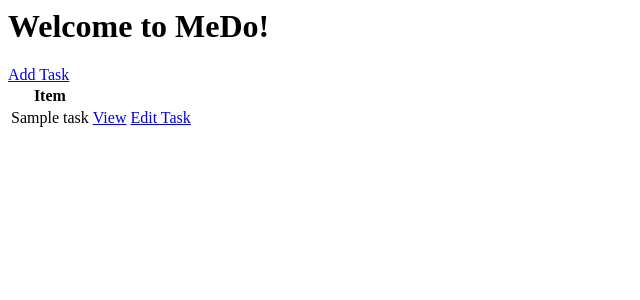
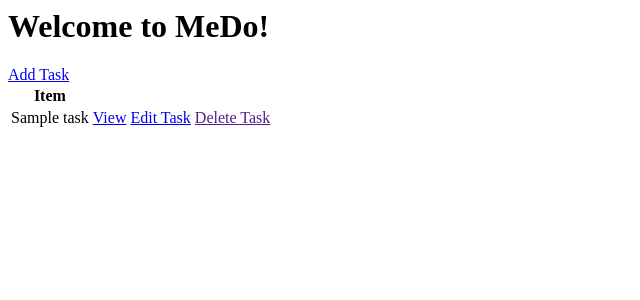
Before and after one commit to Rezurgat/MeDO, a Django app: page / in a window 1280 px wide. Shown: the top 300 px of the page, without its empty margins (0-640 px from the left). Run offline with Django 4.2, Linux system fonts and the light colour scheme; tables that the repository leaves empty hold one stand-in row (values such as "Sample post").

Commit message:
Started work with delete view

```diff
--- a/MeDO/todo/templates/todo/task_list.html
+++ b/MeDO/todo/templates/todo/task_list.html
@@ -12,6 +12,7 @@
         <td>{{ task.title }}</td>
         <td><a href="{% url 'task' task.id %}">View</a></td>
         <td><a href="{% url 'task-update' task.id %}">Edit Task</a></td>
+        <td><a href="">Delete Task</a></td>
     </tr>
     {% empty %}
         <h3>No items</h3>
--- a/MeDO/todo/views.py
+++ b/MeDO/todo/views.py
@@ -1,4 +1,4 @@
-from django.views.generic import ListView, DetailView, CreateView, UpdateView
+from django.views.generic import ListView, DetailView, CreateView, UpdateView, DeleteView
 from django.urls import reverse_lazy
 from .models import Task
 
@@ -24,3 +24,7 @@ class TaskUpdate(UpdateView):
     model = Task
     fields = '__all__'
     success_url = reverse_lazy('tasks')
+
+
+class TaskDelete(DeleteView):
+    model = Task
```
